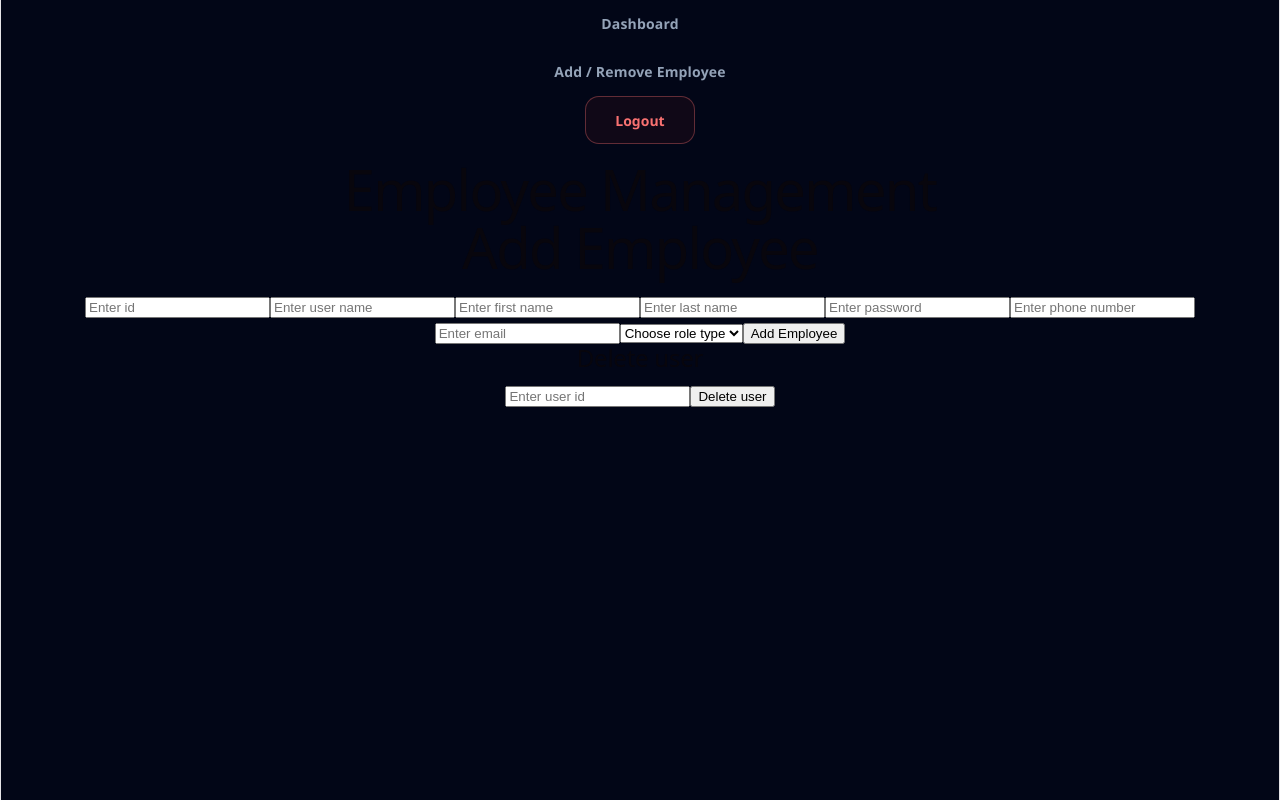
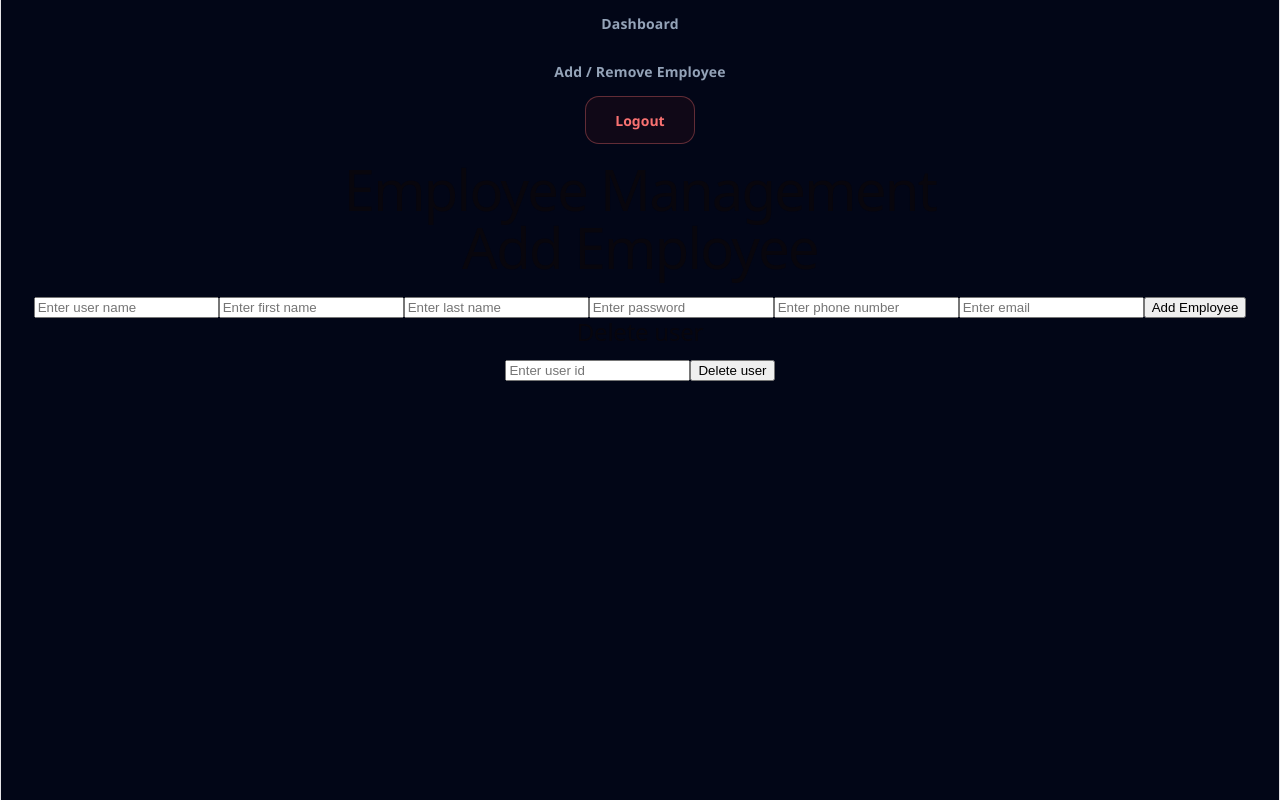
Before and after one commit to Aviyay318/client_2026_b, a React (Vite) app: page /employee-management-page in a window 1280 px wide. Built offline with nearby package versions, Linux system fonts and the light colour scheme.

Commit message:
remove id and role from add employee

```diff
--- a/src/components/AddEUserForm.jsx
+++ b/src/components/AddEUserForm.jsx
@@ -3,25 +3,20 @@ import { createEmployee } from "../service/employerApi.js";
 
 function AddEUserForm() {
     const [user, setUser] = useState({
-        id: "",
-        userName: "",
+        username: "",
         firstName: "",
         lastName: "",
         password: "",
         phone: "",
         email: "",
-        userType: ""
+
     });
 
     const [message, setMessage] = useState("");
 
     const isFormValid = () => {
-        if (!/^\d{1,9}$/.test(user.id.trim())) {
-            setMessage("Id must contain up to 9 digits");
-            return false;
-        }
 
-        if (user.userName.trim() === "") {
+        if (user.username.trim() === "") {
             setMessage("Username is missing");
             return false;
         }
@@ -66,10 +61,6 @@ function AddEUserForm() {
             return false;
         }
 
-        if (user.userType.trim() === "") {
-            setMessage("Need to choose role type");
-            return false;
-        }
 
         return true;
     };
@@ -89,14 +80,12 @@ function AddEUserForm() {
                     setMessage("The employee was created successfully");
 
                     setUser({
-                        id: "",
-                        userName: "",
+                        username: "",
                         firstName: "",
                         lastName: "",
                         password: "",
                         phone: "",
                         email: "",
-                        userType: ""
                     });
                 } else {
                     setMessage("The registration failed");
@@ -112,18 +101,12 @@ function AddEUserForm() {
         <form onSubmit={register}>
             <h1>Add Employee</h1>
 
-            <input
-                type="text"
-                value={user.id}
-                placeholder="Enter id"
-                onChange={(e) => setUser({ ...user, id: e.target.value })}
-            />
 
             <input
                 type="text"
-                value={user.userName}
+                value={user.username}
                 placeholder="Enter user name"
-                onChange={(e) => setUser({ ...user, userName: e.target.value })}
+                onChange={(e) => setUser({ ...user, username: e.target.value })}
             />
 
             <input
@@ -161,14 +144,6 @@ function AddEUserForm() {
                 onChange={(e) => setUser({ ...user, email: e.target.value })}
             />
 
-            <select
-                value={user.userType}
-                onChange={(e) => setUser({ ...user, userType: e.target.value })}
-            >
-                <option value="">Choose role type</option>
-                <option value="EMPLOYEE">Employee</option>
-                <option value="EMPLOYER">Employer</option>
-            </select>
 
             <button type="submit">Add Employee</button>
 
--- a/src/components/RealTimeEmployee.jsx
+++ b/src/components/RealTimeEmployee.jsx
@@ -32,7 +32,7 @@ function RealTimeEmployee({employees}) {
                             <td>{employee.location}</td>
                             <td>{employee.startTime}</td>
                             <td>{employee.Estimateddeparturetime}</td>
-                            לשאול את בתיה איך הם קראו למשתנה באובייקט של הEMPLOYEE שעת יציאה משוערת
+                            {/*לשאול את בתיה איך הם קראו למשתנה באובייקט של הEMPLOYEE שעת יציאה משוערת*/}
                         </tr>
                     ))
                 )}
```
